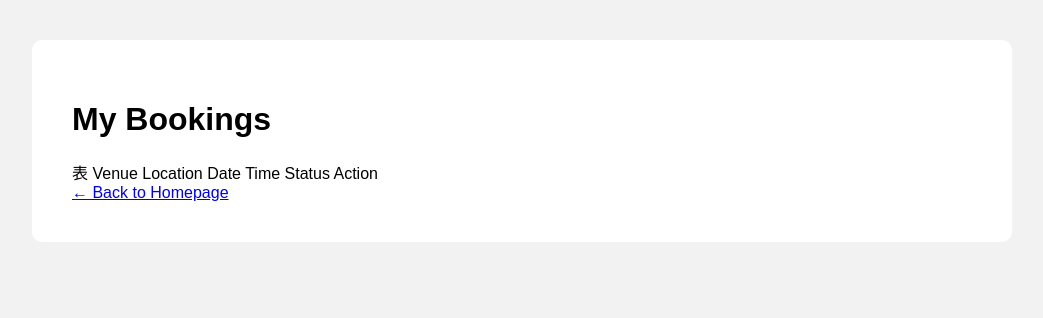
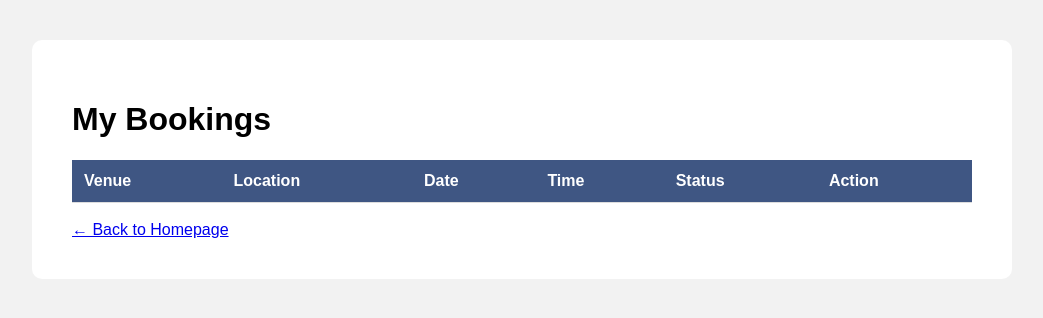
Before and after one commit to danenriquerrhine/project, a Flask app: template templates/my_booking.html in a window 1280 px wide. Shown: the top 318 px of the page, without its empty margins (118-1161 px from the left). Run offline with Flask 3, Linux system fonts and the light colour scheme; the template is opened without the code that fills it, so the values that code supplies are empty.

Commit message:
Update my_booking.html

```diff
--- a/templates/my_booking.html
+++ b/templates/my_booking.html
@@ -97,7 +97,7 @@ font-weight:bold;
 
 <h1>My Bookings</h1>
 
-表
+<table>
     <thead>
         <tr>
             <th>Venue</th>
```
